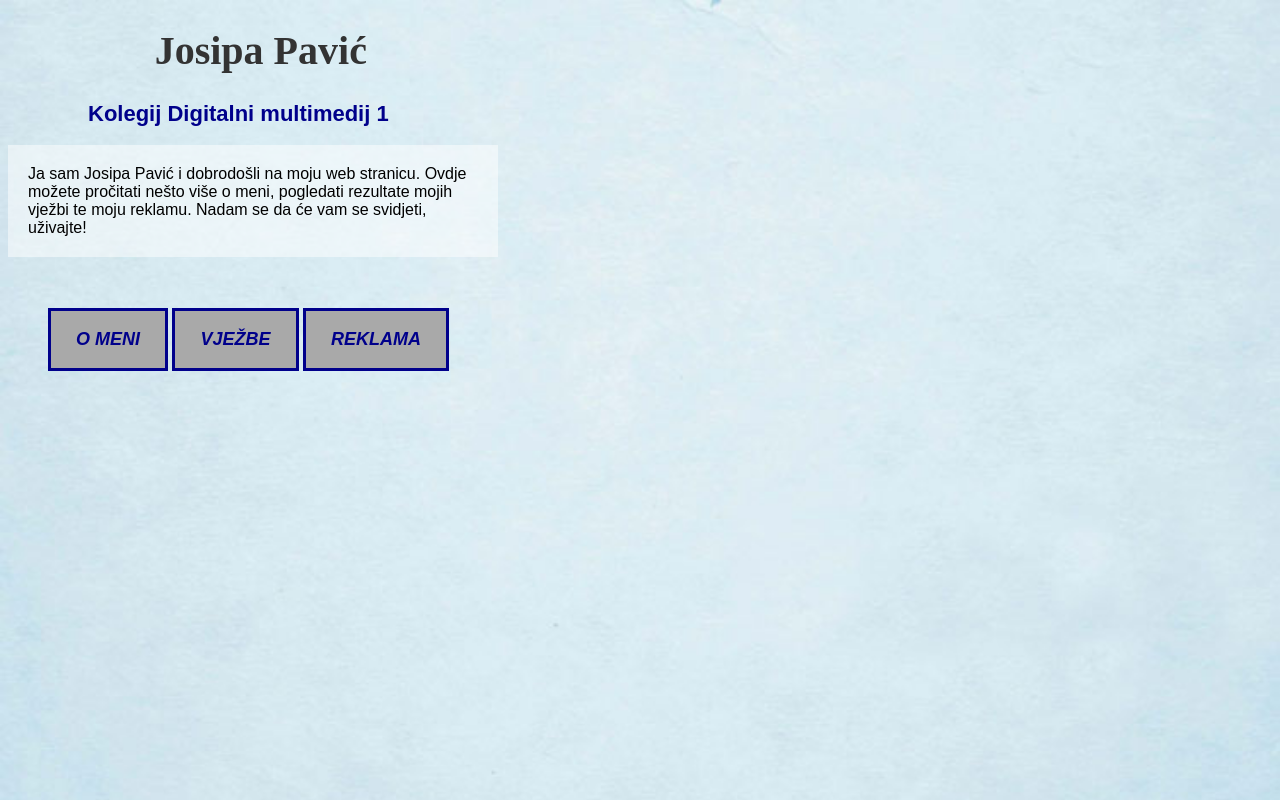
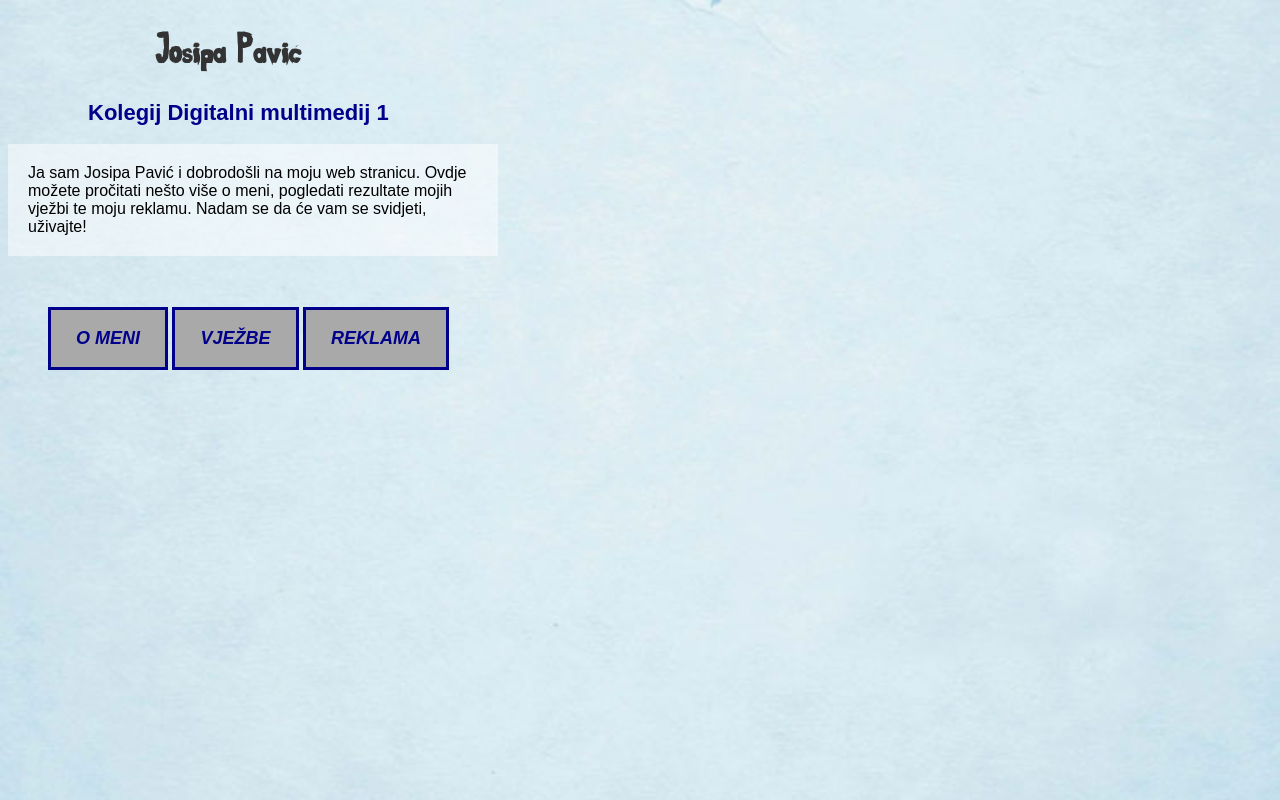
Before and after one commit to jpavic1/josipapavic_projektnizadatak, a plain HTML site: page index.html in a window 1280 px wide. Drawn offline with Linux system fonts and the light colour scheme.

Commit message:
stil.css

```diff
--- a/stil.css
+++ b/stil.css
@@ -1,5 +1,9 @@
 body {
     font-family: Arial, sans-serif;
+}
+@font-face {
+	font-family: "JosipaPavic";
+	src:url("font/JosipaPavic.ttf");
 }
 .paragraf_1 {
     color: black;
@@ -22,7 +26,7 @@ body {
     margin: 30px;
 }
 h1 {
-    font-family: "JosipaPavic", serif;
+    font-family: "JosipaPavic", sans-serif;
     font-size: 2.5em;
     color: #333;
 	margin-left:110pt;
```
